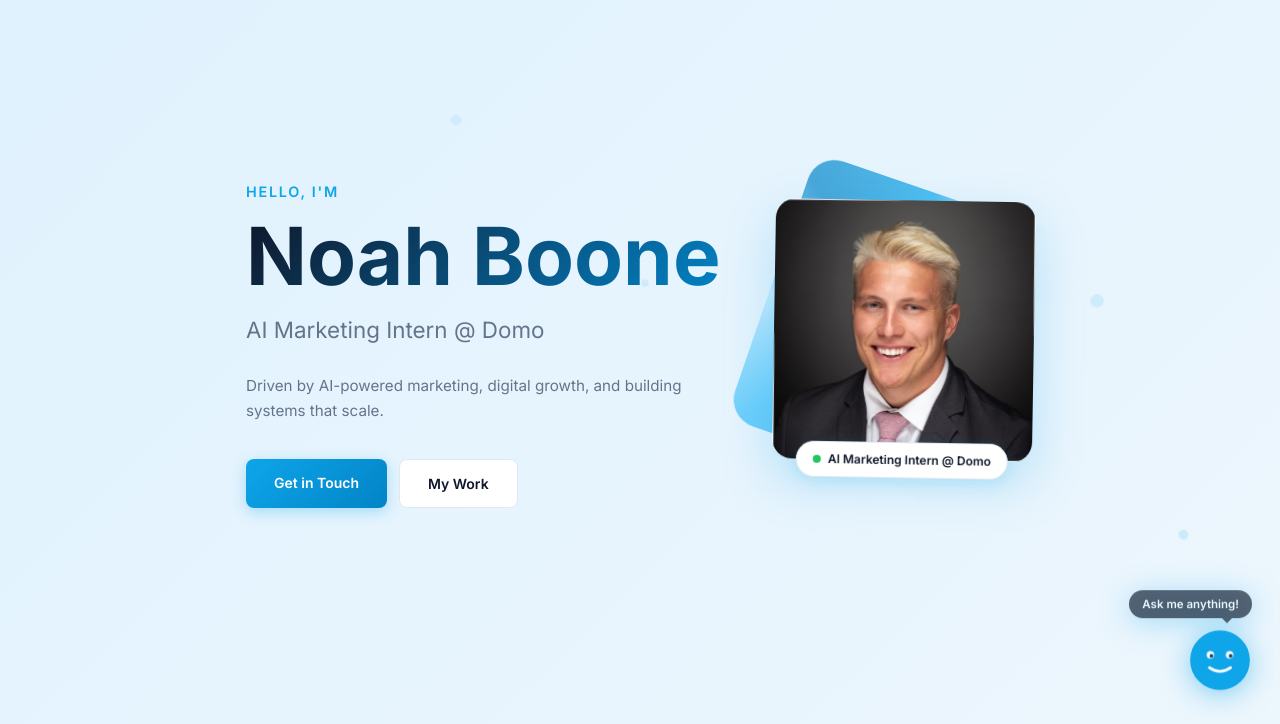
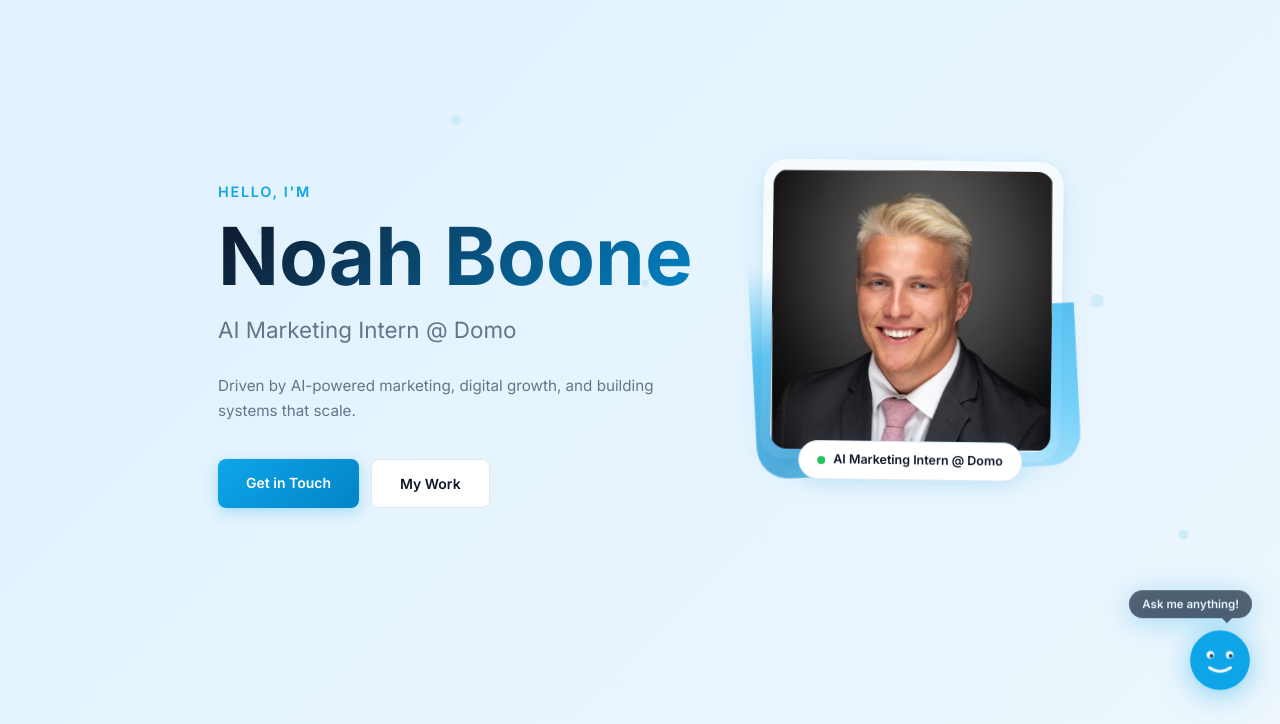
Before and after one commit to noahboone-market/personal-website, a plain HTML site: page index.html in a window 1280 px wide. Shown: the part 76-800 px from the top of the page. Drawn offline with Linux system fonts and the light colour scheme.

Commit message:
Improve hero photo card positioning and glass card styling
Co-Authored-By: Claude Sonnet 4.6 <noreply@anthropic.com>

```diff
--- a/style.css
+++ b/style.css
@@ -112,7 +112,7 @@ body {
   display: flex;
   align-items: center;
   justify-content: space-between;
-  gap: 48px;
+  gap: 64px;
 }
 .hero-text { flex: 1; }
 
@@ -121,39 +121,49 @@ body {
   flex-shrink: 0;
   display: flex;
   align-items: center;
-  justify-content: center;
+  justify-content: flex-end;
+  padding-bottom: 36px; /* room for badge */
   opacity: 0;
   animation: fade-up 0.7s ease forwards 0.6s;
 }
 
 .hero-photo-card {
   position: relative;
-  width: 260px;
+  width: 300px;
   animation: card-float 4s ease-in-out infinite;
+  /* glass card backing */
+  background: rgba(255,255,255,0.6);
+  backdrop-filter: blur(8px);
+  border-radius: 24px;
+  padding: 10px;
+  box-shadow:
+    0 8px 32px rgba(14,165,233,0.12),
+    0 2px 8px rgba(0,0,0,0.06);
 }
 
 @keyframes card-float {
-  0%, 100% { transform: translateY(0) rotate(-1deg); }
-  50%       { transform: translateY(-14px) rotate(1deg); }
+  0%, 100% { transform: translateY(0) rotate(-0.8deg); }
+  50%       { transform: translateY(-16px) rotate(0.8deg); }
 }
 
 /* Rotating glow ring behind the card */
 .photo-ring {
   position: absolute;
-  inset: -10px;
-  border-radius: 28px;
+  inset: -12px;
+  border-radius: 32px;
   background: conic-gradient(
     from 0deg,
     var(--accent),
     #38BDF8,
     #BAE6FD,
+    #7DD3FC,
     var(--accent-dark),
     var(--accent),
-    transparent 60%
+    transparent 55%
   );
-  animation: ring-spin 4s linear infinite;
+  animation: ring-spin 5s linear infinite;
   z-index: 0;
-  opacity: 0.7;
+  opacity: 0.65;
 }
 
 @keyframes ring-spin {
@@ -164,37 +174,41 @@ body {
   position: relative;
   z-index: 1;
   width: 100%;
-  border-radius: 20px;
+  border-radius: 16px;
   display: block;
-  box-shadow: 0 20px 50px rgba(14,165,233,0.25);
-  transition: transform 0.3s ease, box-shadow 0.3s ease;
+  transition: transform 0.3s ease;
 }
 
 .hero-photo-card:hover .hero-photo {
-  transform: scale(1.03);
-  box-shadow: 0 28px 60px rgba(14,165,233,0.4);
+  transform: scale(1.02);
 }
 
-.hero-photo-card:hover { animation-play-state: paused; }
+.hero-photo-card:hover {
+  animation-play-state: paused;
+  box-shadow:
+    0 20px 48px rgba(14,165,233,0.2),
+    0 4px 12px rgba(0,0,0,0.08);
+}
 
 /* Status badge under the photo */
 .photo-badge {
   position: absolute;
-  bottom: -18px;
+  bottom: -20px;
   left: 50%;
   transform: translateX(-50%);
   background: white;
   border: 1.5px solid var(--border);
-  border-radius: 20px;
-  padding: 7px 16px;
-  font-size: 0.75rem;
+  border-radius: 24px;
+  padding: 8px 18px;
+  font-size: 0.78rem;
   font-weight: 600;
   white-space: nowrap;
-  box-shadow: 0 4px 16px rgba(14,165,233,0.15);
+  box-shadow: 0 4px 20px rgba(14,165,233,0.18);
   display: flex;
   align-items: center;
-  gap: 7px;
-  z-index: 2;
+  gap: 8px;
+  z-index: 3;
+  color: var(--text);
 }
 
 .badge-dot {
@@ -211,9 +225,15 @@ body {
   50%       { box-shadow: 0 0 0 5px rgba(34,197,94,0); }
 }
 
-@media (max-width: 760px) {
-  .hero-content { flex-direction: column-reverse; gap: 40px; }
-  .hero-photo-card { width: 200px; }
+@media (max-width: 860px) {
+  .hero-content { gap: 36px; }
+  .hero-photo-card { width: 240px; }
+}
+
+@media (max-width: 680px) {
+  .hero-content { flex-direction: column-reverse; gap: 48px; }
+  .hero-photo-wrap { justify-content: center; width: 100%; }
+  .hero-photo-card { width: 220px; }
 }
 
 /* Particles */
```
